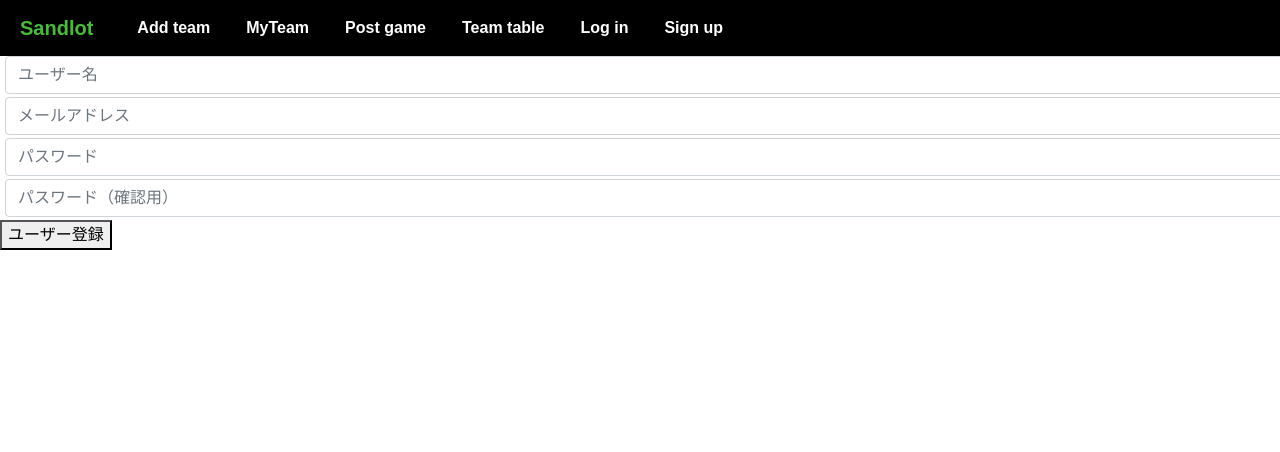
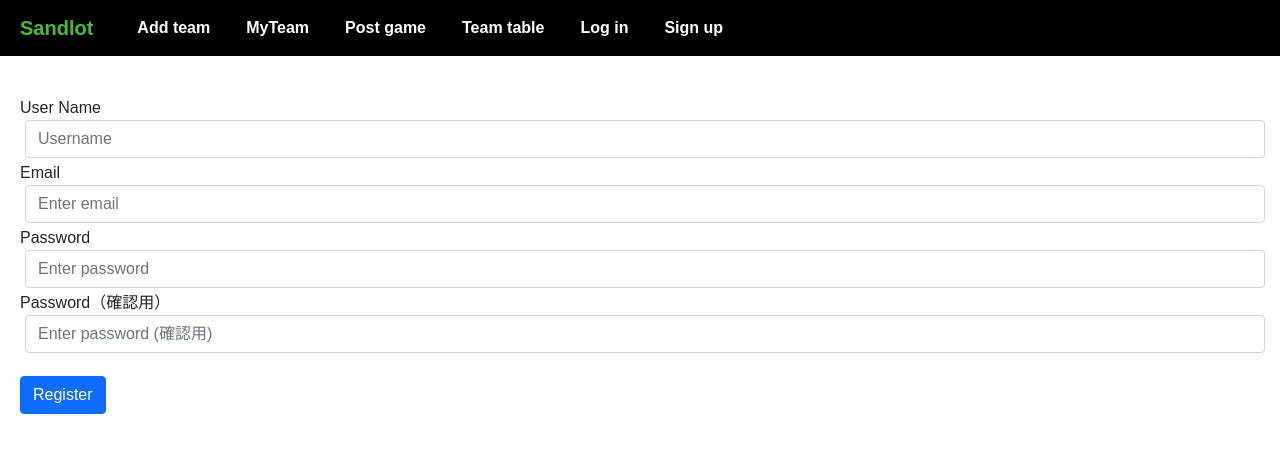
Before and after one commit to kaheiseki/sandlot, a React (Create React App) app: page /signup in a window 1280 px wide. Shown: the top 452 px of the page. Built offline with nearby package versions, Linux system fonts and the light colour scheme.

Commit message:
update sign up

```diff
--- a/src/pages/login/login.js
+++ b/src/pages/login/login.js
@@ -1,10 +1,9 @@
 import React, { useCallback } from 'react'
 import { useState } from "react";
 import { auth } from "../../firebase";
-import { signInWithEmailAndPassword ,onAuthStateChanged} from "firebase/auth";
+import { signInWithEmailAndPassword} from "firebase/auth";
 import './login.css';
 import "bootstrap/dist/css/bootstrap.min.css";
-import { Form } from 'react-bootstrap';
 
 
 
--- a/src/pages/signup/signup.js
+++ b/src/pages/signup/signup.js
@@ -50,43 +50,43 @@ export const SignUp = () => {
         addDoc(usersCollectionRef, { name:username, id:user.uid});
       })
       .catch((error) => {
-        alert("入力が不正です")
+        alert(error.code)
       })
     }
   }
   return(
+    <div>
+      <form className='form-groups'>
+        <div className='form-group'>
+          <label>User Name</label>
+          <input className='form-control' placeholder="Username" onChange={inputUsername}/>
+        </div>
+
+        <div className='form-group'>
+            <label>Email</label>
+            <input type="email" className='form-control' placeholder="Enter email" onChange={inputEmail}/>
+        </div>
+
+        <div className='form-group'>
+            <label>Password</label>
+            <input type="password" className='form-control' placeholder="Enter password" onChange={inputPassword}/>
+        </div>
+
+        <div className='form-group'>
+            <label>Password（確認用）</label>
+            <input type="password" className='form-control' placeholder="Enter password (確認用)" onChange={inputConfirmPassword}/>
+        </div>
+
+        <button type="button" className="btn btn-primary btn-block" onClick={Signup(username,email,password,confirmPassword)}>Register</button>
+      </form>
+    </div>
+    // ↑消さないで。
     // <div>
-    //   <form className='form-groups'>
-    //     <div className='form-group'>
-    //       <label>User Name</label>
-    //       <input className='form-control' placeholder="Username" onChange={inputUsername}/>
-    //     </div>
-
-    //     <div className='form-group'>
-    //         <label>Email</label>
-    //         <input type="email" className='form-control' placeholder="Enter email" onChange={inputEmail}/>
-    //     </div>
-
-    //     <div className='form-group'>
-    //         <label>Password</label>
-    //         <input type="password" className='form-control' placeholder="Enter password" onChange={inputPassword}/>
-    //     </div>
-
-    //     <div className='form-group'>
-    //         <label>Password（確認用）</label>
-    //         <input type="password" className='form-control' placeholder="Enter password (確認用)" onChange={inputConfirmPassword}/>
-    //     </div>
-
-    //     <button type="submit" className="btn btn-primary btn-block" onClick={Signup(username,email,password,confirmPassword)}>Register</button>
-    //   </form>
+    //   <input className='form-control' placeholder="ユーザー名" onChange={inputUsername}/>
+    //   <input className='form-control' placeholder="メールアドレス" onChange={inputEmail}/>
+    //   <input className='form-control' placeholder="パスワード" onChange={inputPassword}/>
+    //   <input className='form-control' placeholder="パスワード（確認用）" onChange={inputConfirmPassword}/>
+    //   <button className = "button" onClick = {Signup(username,email,password,confirmPassword)}>ユーザー登録</button>
     // </div>
-    // ↑消さないで。
-    <div>
-      <input className='form-control' placeholder="ユーザー名" onChange={inputUsername}/>
-      <input className='form-control' placeholder="メールアドレス" onChange={inputEmail}/>
-      <input className='form-control' placeholder="パスワード" onChange={inputPassword}/>
-      <input className='form-control' placeholder="パスワード（確認用）" onChange={inputConfirmPassword}/>
-      <button className = "button" onClick = {Signup(username,email,password,confirmPassword)}>ユーザー登録</button>
-    </div>
   )
 };
```
